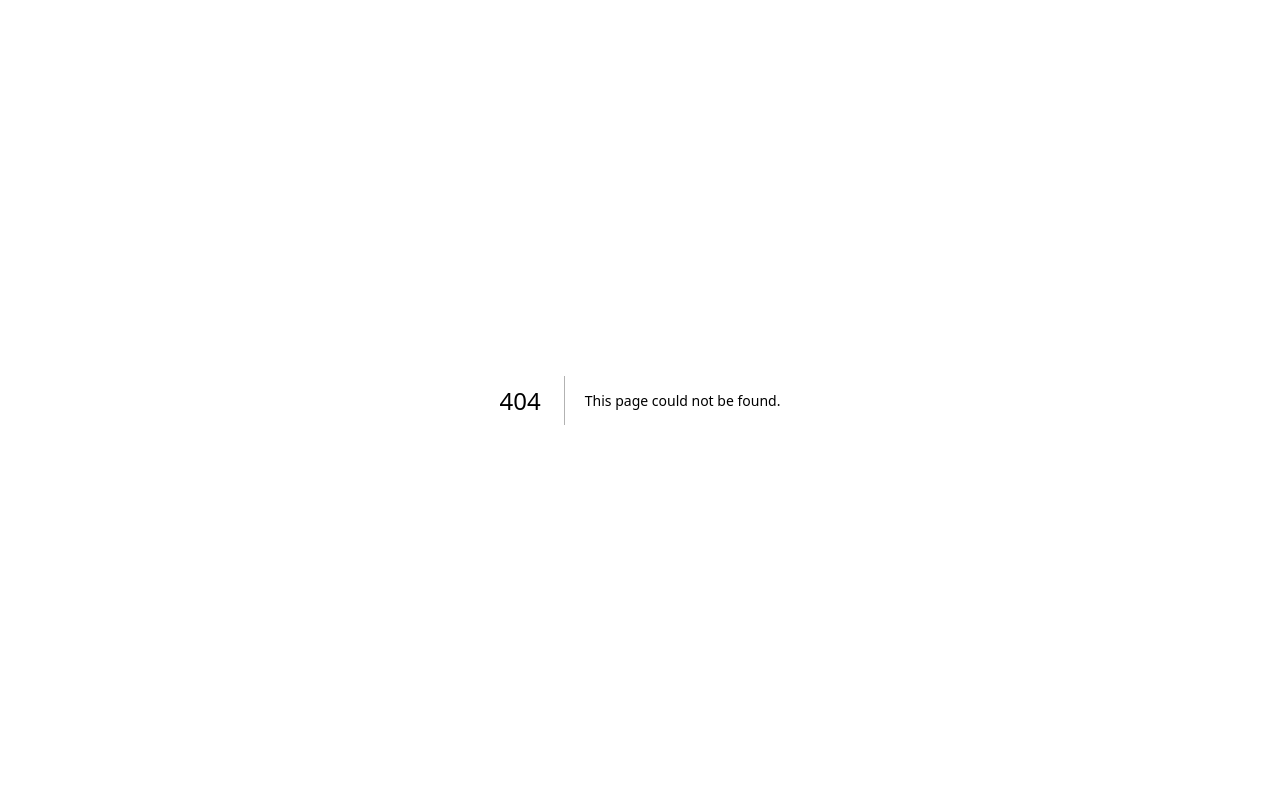
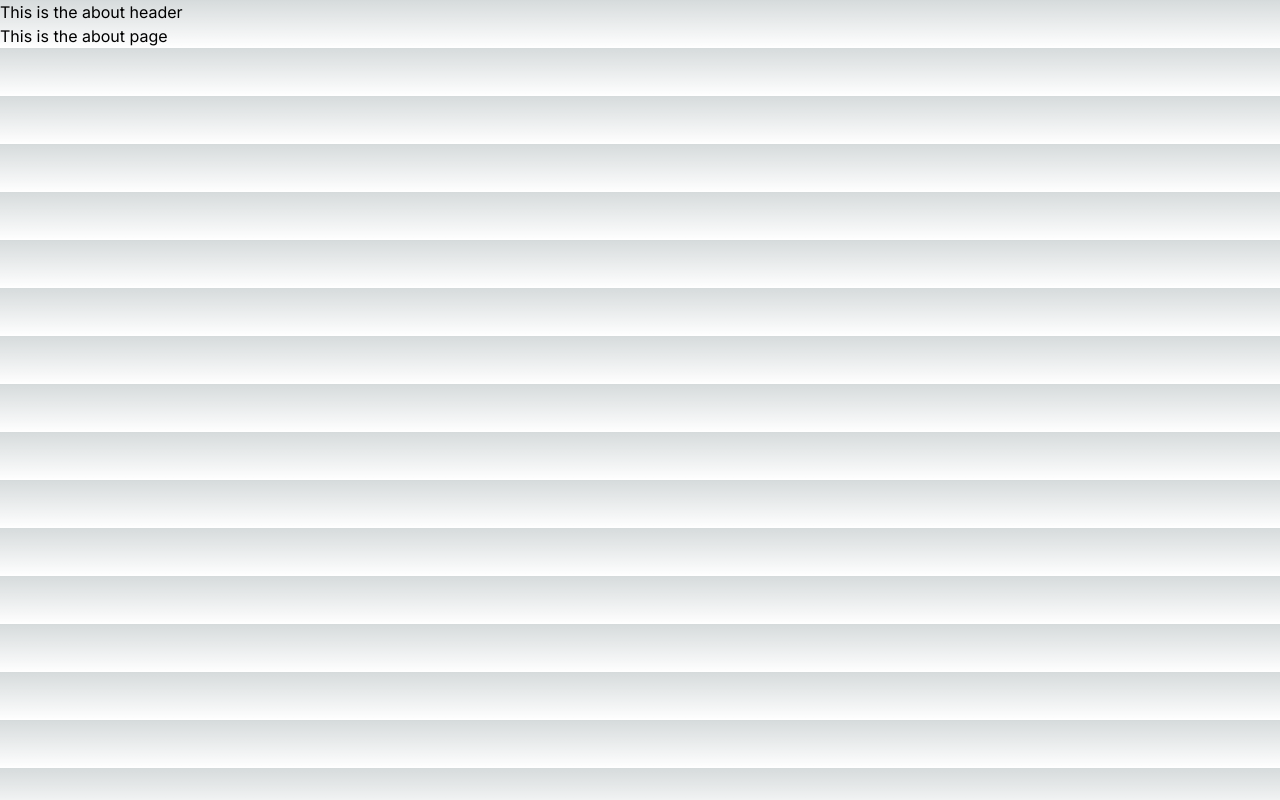
Before and after one commit to travisburns/nextjs14tut, a Next.js app in the folder next14/: page /about in a window 1280 px wide. Before the commit this address had no page. Built offline with nearby package versions, Linux system fonts and the light colour scheme.

Commit message:
Understood images within NextJS, completly phenomenal

```diff
--- /dev/null
+++ b/next14/src/app/about/about.css
@@ -0,0 +1,3 @@
+body {
+    background-color: red;
+}
--- /dev/null
+++ b/next14/src/app/about/guillaume/page.tsx
@@ -0,0 +1,7 @@
+export default function AboutGuillaume() {
+    return (
+        <div>
+            Guillaume
+        </div>
+    )
+}
--- /dev/null
+++ b/next14/src/app/about/layout.tsx
@@ -0,0 +1,13 @@
+import "./about.css"
+
+export default function AboutLayout ({children,}: {
+    children: React.ReactNode;
+}) {
+
+    return <html>
+        <body>
+            <header>This is the about header</header>
+            {children}
+        </body>
+    </html>
+}
--- /dev/null
+++ b/next14/src/app/about/page.tsx
@@ -0,0 +1,13 @@
+"use client";
+
+import React from 'react'
+
+const About = () => {
+  return (
+    <div>
+      This is the about page
+    </div>
+  )
+}
+
+export default About
--- a/next14/src/app/page.tsx
+++ b/next14/src/app/page.tsx
@@ -1,19 +1,19 @@
 "use client";
 
-import Header from "./components/Header";
-
+import Image from 'next/image';
+import me from '../../public/me.jpg';
 
 
 export default function Home() {
-  const name ="Guillaume"
 
   return (
+    <div>
+      <div className=''>
+      <Image quality={1} src={me}  alt="?" />
+      </div>
+
+    </div>
 
 
-   <div>
-    <Header name={"Guilaume"} age={35} isMan={true}/>
-    Main page of my application
-    <Header name={"Kevin"} age={24} isMan={true}/>
-    </div>
   )
 }
```
Also changed, not shown: 1 other file (tests, documents, lock files or other folders).
